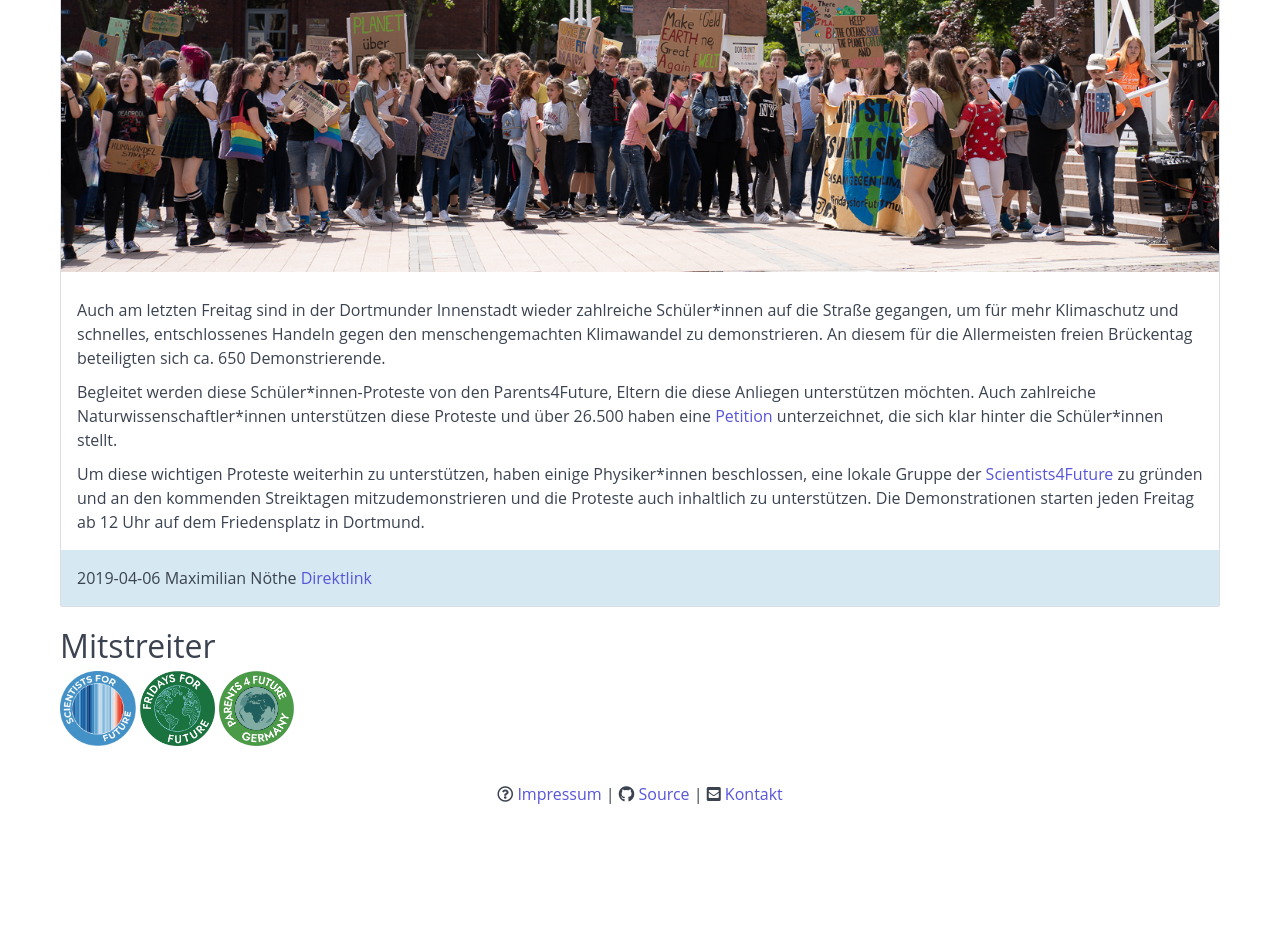
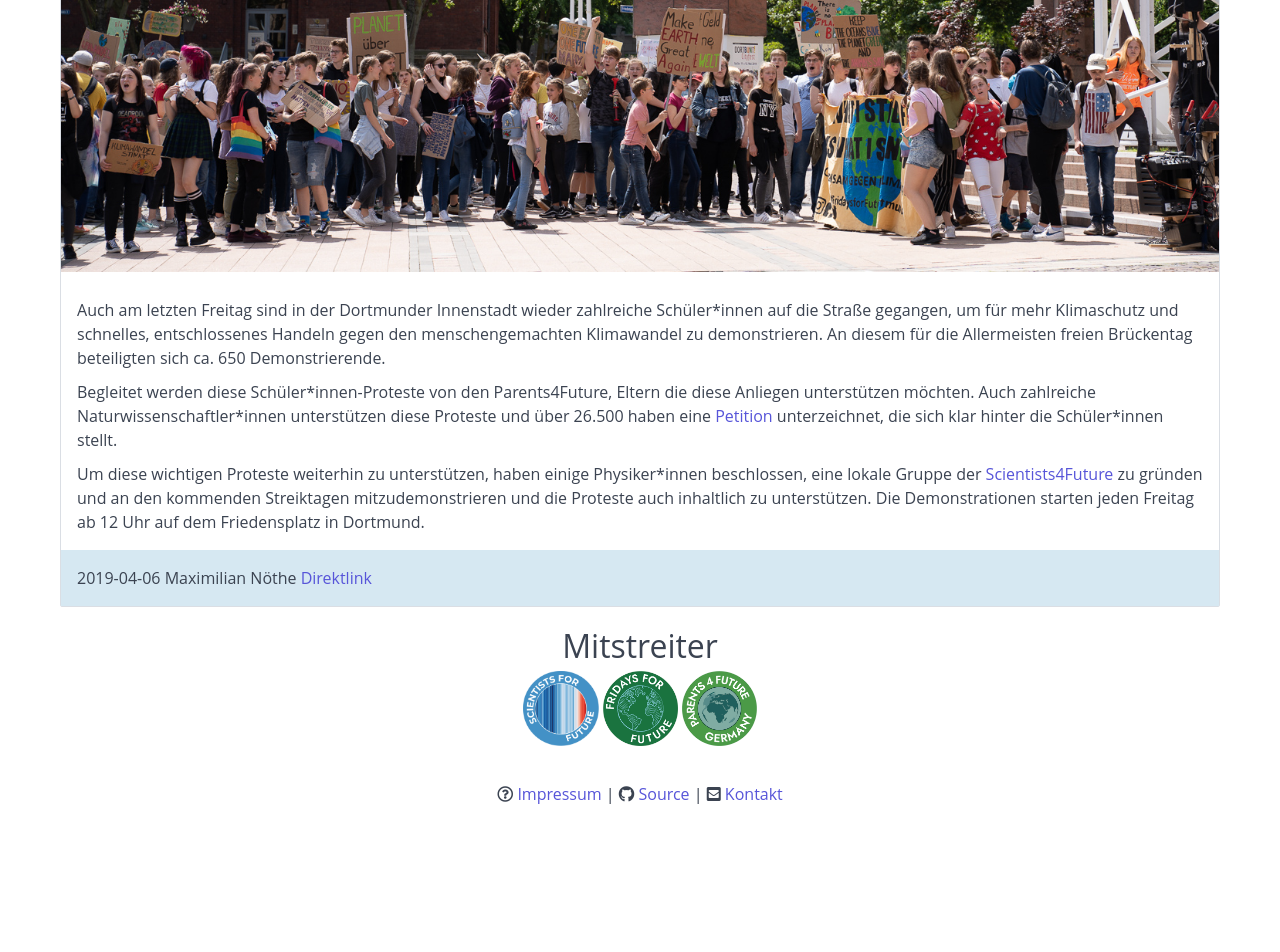
Before and after one commit to s4f-dortmund/s4f-dortmund.github.io, a Jekyll site: the page built from index.html, in a window 1280 px wide. Shown: the part 1452-2404 px from the top of the page. Built offline with Jekyll 4.4.1, drawn with Linux system fonts in a browser that asks for light colours; nearby versions of some CDN libraries; after the commit the page ends 2274 px from its top, so only the background shows below that.

Commit message:
Fix style

```diff
--- a/_includes/foot.html
+++ b/_includes/foot.html
@@ -1,10 +1,8 @@
 <footer>
-  <p>
   <i class="far fa-question-circle"></i>
   <a href="imprint.html">Impressum</a> |
   <i class="fab fa-github"></i>
   <a href="https://github.com/s4f-dortmund/s4f-dortmund.github.io">Source</a> |
   <i class="fas fa-envelope-square"></i>
   <a href="mailto:info@scientists4future-dortmund.de">Kontakt</a>
-  </p>
 </footer>
--- a/assets/css/site.css
+++ b/assets/css/site.css
@@ -5,6 +5,7 @@
 body {
   font-family: "Open Sans", sans-serif;
   position: relative;
+  min-height: 100vh;
 }
 
 .container {
@@ -12,6 +13,10 @@ body {
 	margin-right: auto;
 	padding: 1rem;
 	max-width: 60rem;
+}
+
+.mitstreiter {
+  text-align: center;
 }
 
 a.img:hover {
@@ -24,11 +29,12 @@ footer {
   bottom: 0;
   left: 0;
   right: 0;
-  height: 180px;
+  padding: 1rem;
+  height: 3rem;
 }
 
 main {
-  padding-bottom: 200px !important; /* Height of footer */
+  padding-bottom: 3.5rem !important; /* Height of footer */
 }
 
 
--- a/imprint.html
+++ b/imprint.html
@@ -3,7 +3,7 @@ layout: base
 ---
 
 <div class="row">
-  <h1 class="title">Scientists4Future  Dortmund</h1>
+  <h1 class="title">Scientists4Future Dortmund</h1>
   <h2>Impressum</h2>
   <h3>Verantwortlich gemäß § 5 TMG</h3>
   <p>Simone Mender<br>Baroper Straße 231<br>44227 Dortmund</p>
--- a/index.html
+++ b/index.html
@@ -24,7 +24,7 @@ layout: base
 {% endfor %}
 </div>
 
-<div class="row">
+<div class="row mitstreiter">
   <h2>Mitstreiter</h2>
 
   <a class="img" href="https://scientists4future.org">
```
Lines whose indentation alone changed are shown as unchanged.
